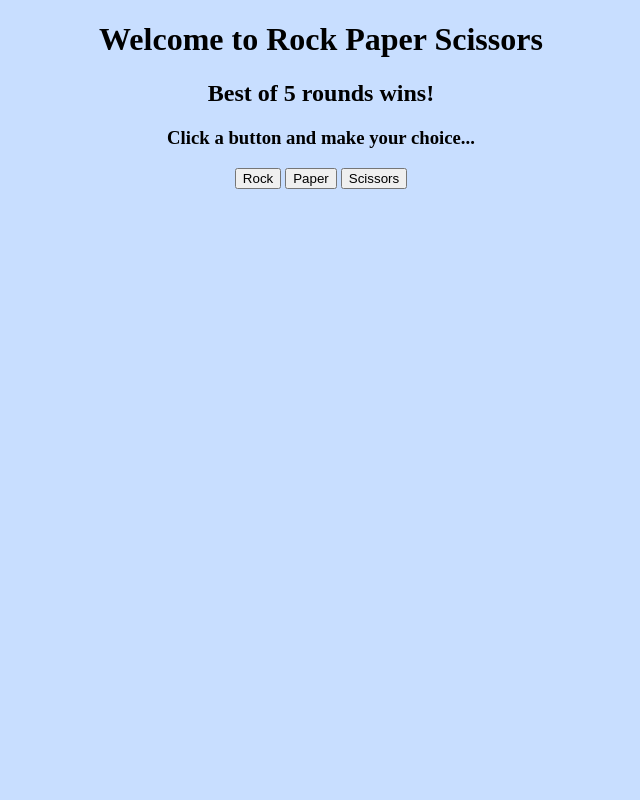
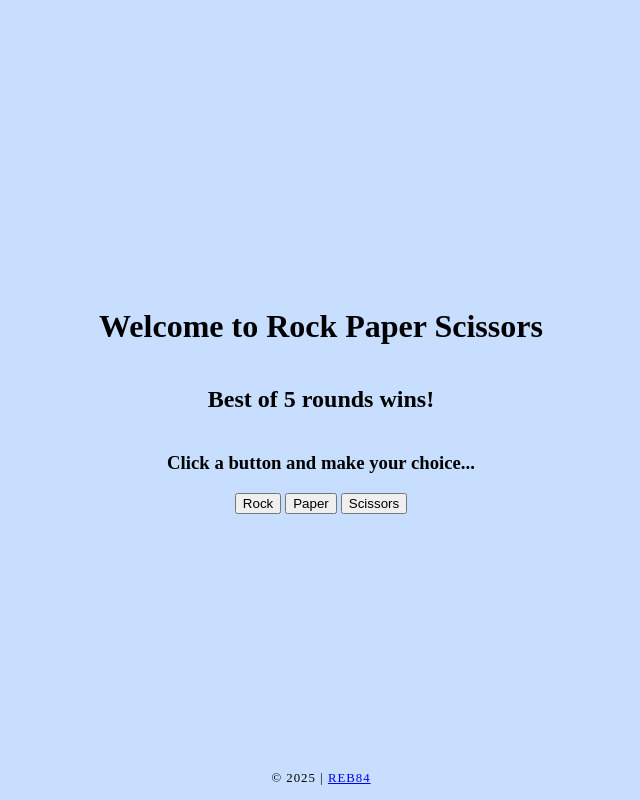
Before and after one commit to reb84/my-odin-projects, a plain HTML site: page foundations/03-rock-paper-scissors/index.html in a window 1280 px wide. Shown: the whole page, without its empty margins (319-959 px from the left). Drawn offline with Linux system fonts and the light colour scheme.

Commit message:
Updated screenshots and README files

```diff
--- a/foundations/01-recipes/style.css
+++ b/foundations/01-recipes/style.css
@@ -14,12 +14,6 @@ main img {
     width: 500px;
 }
 
-footer {
-    position: absolute;
-    bottom: 0;
-    width: 700px;
-    text-align: center;
-}
 
 a {
     color: #b48a70;
@@ -71,3 +65,17 @@ ol li {
     border-radius: 30px;
     font-style: italic;
 }
+
+
+footer {
+    position: fixed;
+    width: 100%;
+    bottom: 0;
+    left: 0;
+    right: 0;
+    text-align: center;
+    font-size: .8rem;
+    letter-spacing: 1px;
+    padding: 14px 0;
+    box-sizing: border-box;
+}
--- a/foundations/03-rock-paper-scissors/index.html
+++ b/foundations/03-rock-paper-scissors/index.html
@@ -7,6 +7,7 @@
     <link rel="stylesheet" href="style.css" />
   </head>
   <body>
+    <div class="container">
       <h1>Welcome to Rock Paper Scissors</h1>
       <h2>Best of 5 rounds wins!</h2>
       <h3>Click a button and make your choice...</h3>
@@ -18,7 +19,17 @@
       </div>
 
       <div id="results"></div>
+
+      <footer>
+        © 2025 |
+        <a
+          href="https://github.com/reb84/my-odin-projects/tree/main/foundations/03-rock-paper-scissors"
+          target="_blank"
+          rel="noopener noreferrer"
+          >REB84</a
+        >
+      </footer>
+    </div>
+    <script src="script.js"></script>
   </body>
-
-  <script src="script.js"></script>
 </html>
--- a/foundations/03-rock-paper-scissors/style.css
+++ b/foundations/03-rock-paper-scissors/style.css
@@ -1,4 +1,29 @@
 body {
     background-color: #c8deff;
     text-align: center;
+    margin: 0;
+    padding: 0;
+    min-height: 100vh;
+    display: flex;
+    flex-direction: column;
 }
+
+.container {
+    flex: 1;
+    display: flex;
+    flex-direction: column;
+    justify-content: center;
+    padding: 20px;
+}
+
+footer {
+    position: absolute;
+    width: 100%;
+    bottom: 0;
+    left: 0;
+    right: 0;
+    text-align: center;
+    font-size: .8rem;
+    letter-spacing: 1px;
+    padding: 14px 0;
+}
```
Also changed, not shown: foundations/01-recipes/index.html (+7 -7 lines), foundations/02-landing-page/index.html (+9 -4 lines), foundations/02-landing-page/styles.css (+12 -6 lines), foundations/01-recipes/assets/screenshot.png, foundations/02-landing-page/assets/screenshot.png, foundations/03-rock-paper-scissors/assets/screenshot.png, 4 other files. Lines whose indentation alone changed are shown as unchanged.
